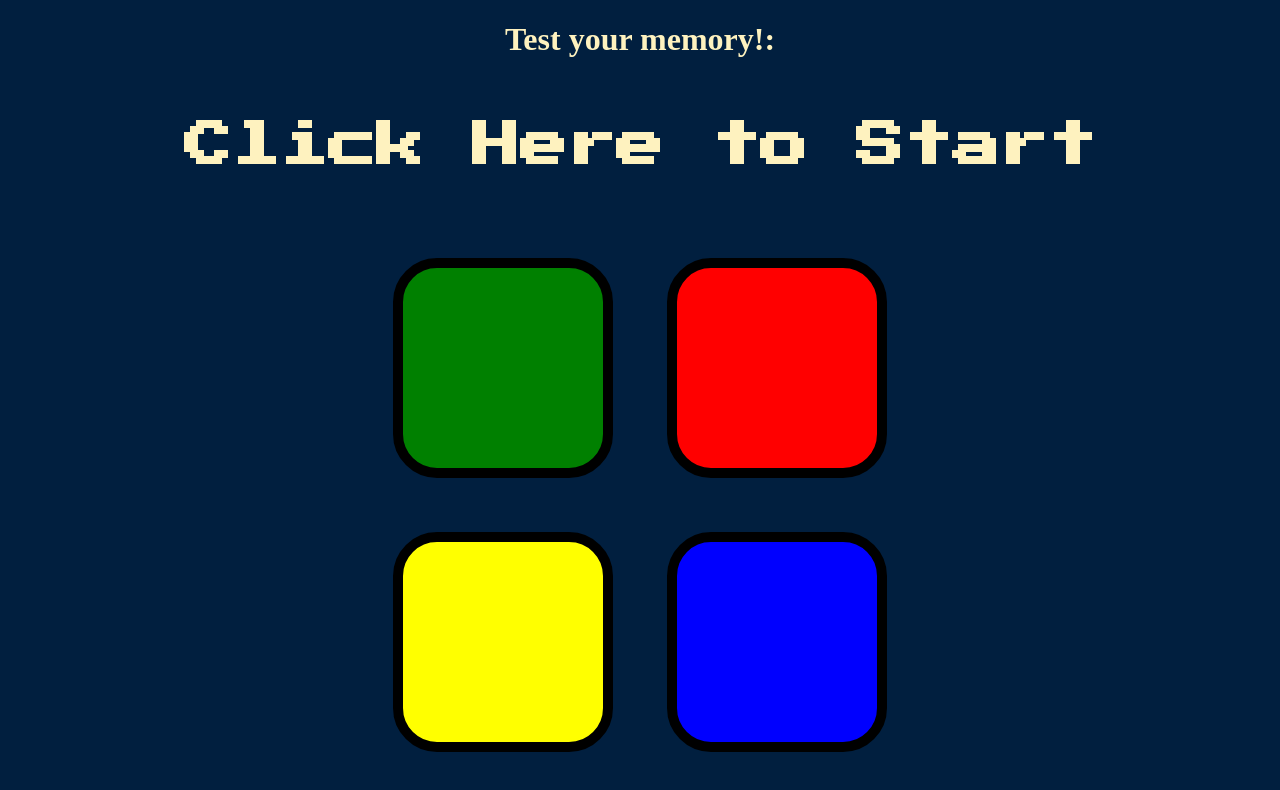
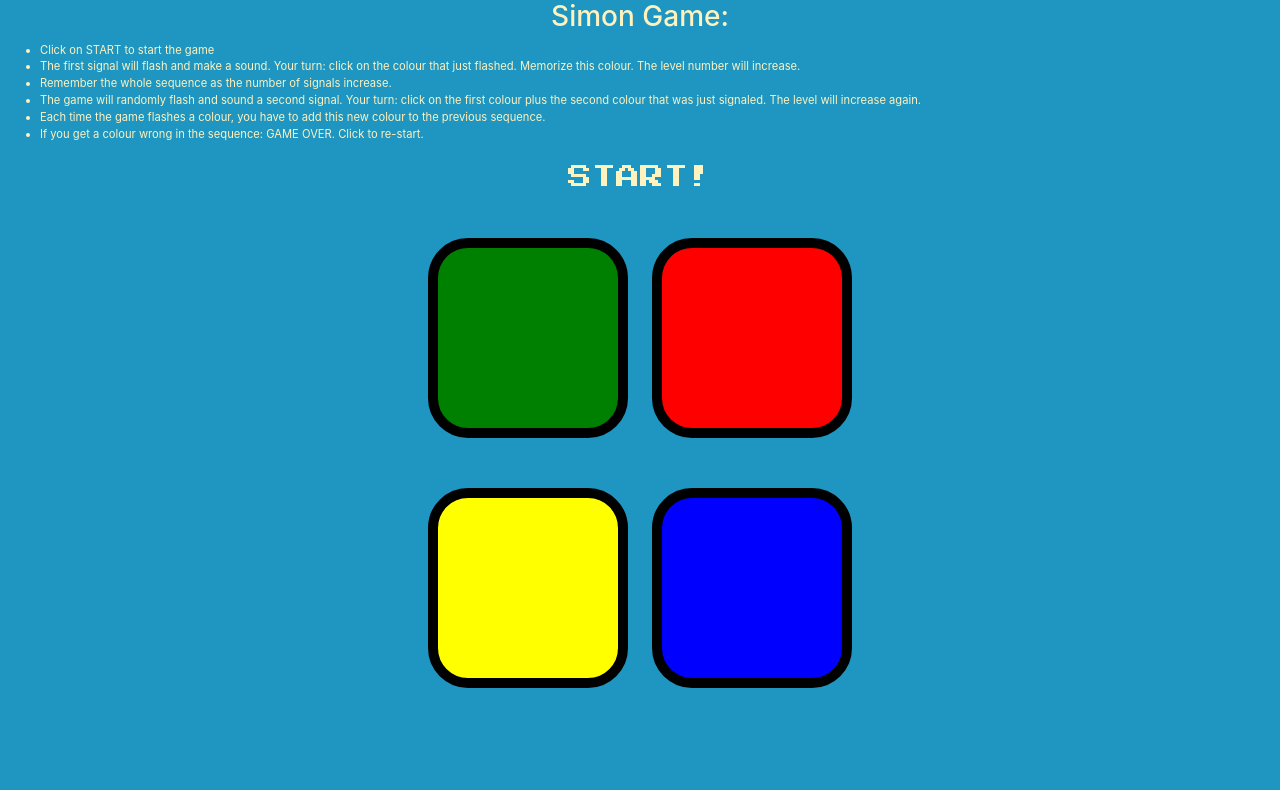
Before and after one commit to jlee-dev/Memoric, a plain HTML site: page index.html in a window 1280 px wide. Drawn offline with nearby package versions, Linux system fonts and the light colour scheme.

Commit message:
Add instructions, modify css

```diff
--- a/index.html
+++ b/index.html
@@ -4,14 +4,30 @@
 <head>
   <meta charset="utf-8">
   <title>Simon Game</title>
+  <link rel="stylesheet" href="https://maxcdn.bootstrapcdn.com/bootstrap/4.0.0/css/bootstrap.min.css" integrity="sha384-Gn5384xqQ1aoWXA+058RXPxPg6fy4IWvTNh0E263XmFcJlSAwiGgFAW/dAiS6JXm" crossorigin="anonymous">
   <link rel="stylesheet" href="styles.css">
   <link href="https://fonts.googleapis.com/css?family=Press+Start+2P" rel="stylesheet">
 </head>
 
 <body>
-  <h1 class="first-title">Test your memory!:</h1>
-  <h1 id="level-title">Click Here to Start</h1>
+  <h3 class="first-title">Simon Game:</h3>
+  <div class="inst">
+  <ul>
+    <li>Click on START to start the game</li>
+    <li>The first signal will flash and make a sound. Your turn: click on the colour that just flashed. Memorize this colour. The level number will increase.</li>
+    <li>Remember the whole sequence as the number of signals increase.</li>
+    <li>The game will randomly flash and sound a second signal. Your turn: click on the first colour plus the second colour that was just signaled. The level will increase again.</li>
+    <li>Each time the game flashes a colour, you have to add this new colour to the previous sequence.</li>
+    <li>If you get a colour wrong in the sequence: GAME OVER. Click to re-start.</li>
+  </ul>
+  </div>
+
+
+
+
+
   <div class="container">
+<h1 id="level-title">START!</h1>
     <div class="row">
 
       <div type="button" id="green" class="btn green">
--- a/styles.css
+++ b/styles.css
@@ -1,27 +1,35 @@
 body {
   text-align: center;
-  background-color: #011F3F;
+  background-color: #1f95c2;
 }
 .first-title {
   color: #FEF2BF
 }
 #level-title {
   font-family: 'Press Start 2P', cursive;
-  font-size: 3rem;
+
+  font-size: 1.5rem;
   margin:  5%;
   color: #FEF2BF;
 }
-
-.container {
-  display: block;
-  width: 50%;
-  margin: auto;
+.inst {
+  text-align: left;
+font-size: 0.7rem;
+  color: #FEF2BF;
 
 }
-
+.container {
+  text-align: center;
+  display: block;
+  width: 35%;
+  margin: auto;
+}
+.row {
+text-align: center;
+}
 .btn {
-  margin: 25px;
-  display: inline-block;
+  margin: 25px auto;
+  /* display: inline-block; */
   height: 200px;
   width: 200px;
   border: 10px solid black;
```
